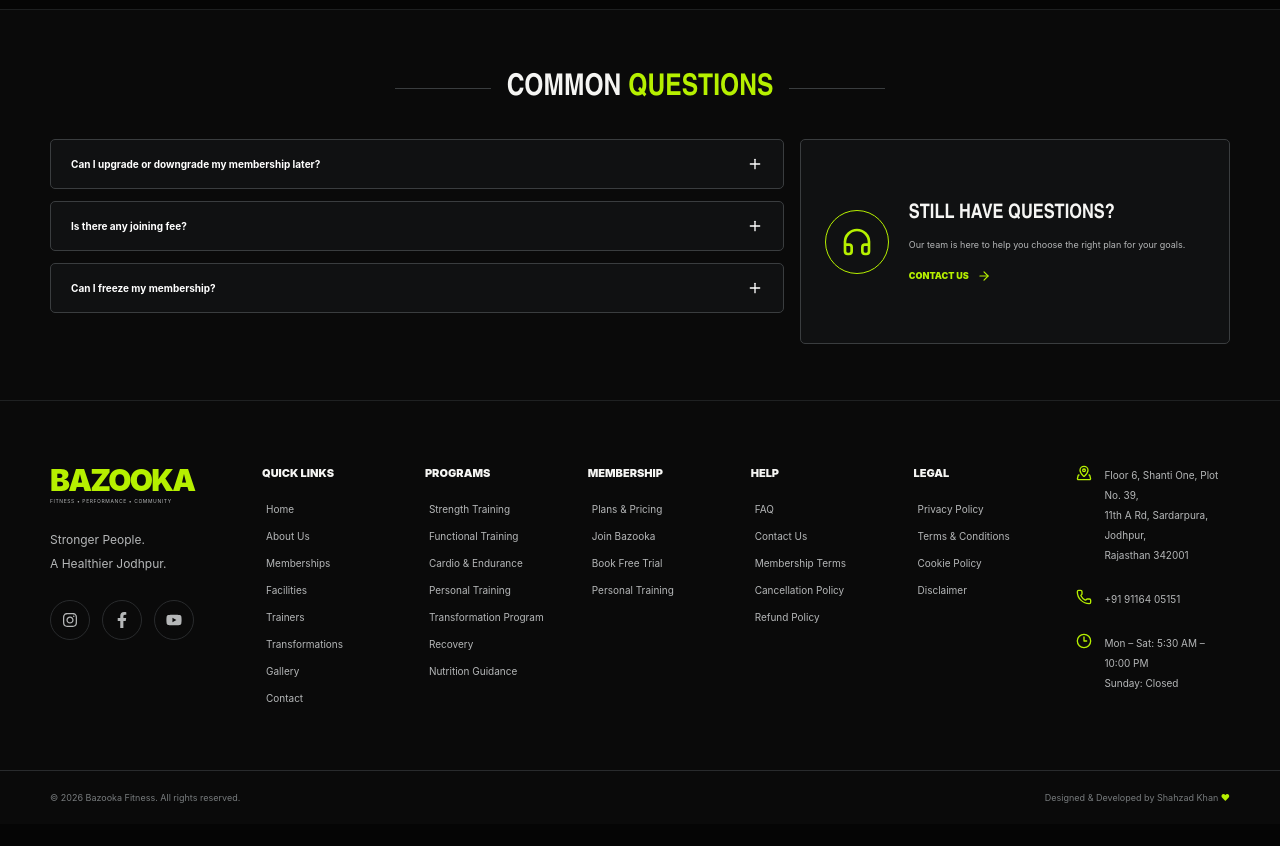
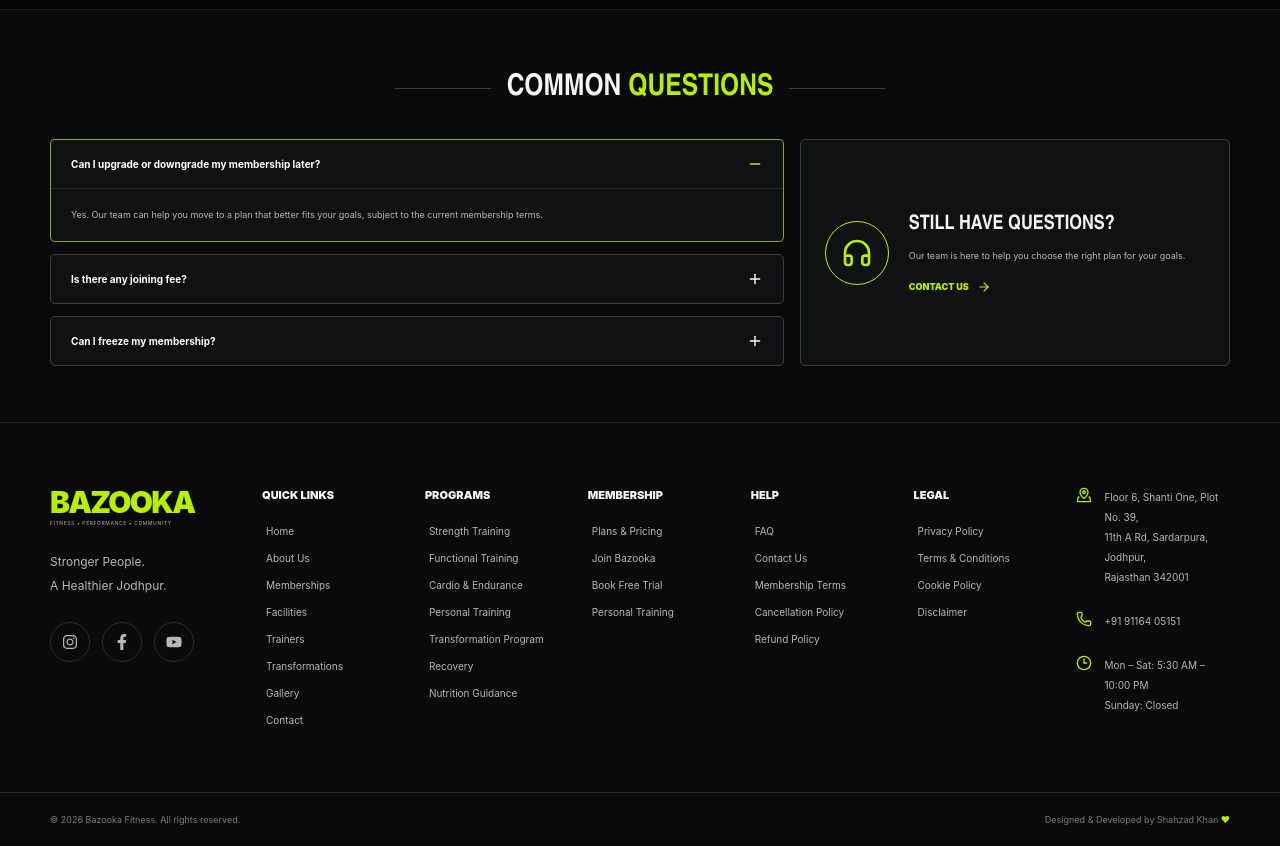
Before and after one commit to Shahzadkhanks19/bazooka-fitness, a Next.js app: page /memberships in a window 1280 px wide. Shown: the part 2300-3146 px from the top of the page. Before the commit the page ends 3124 px from the top, so only its background shows below. Built offline with nearby package versions, Linux system fonts and the light colour scheme.

Commit message:
fix: open first membership FAQ by default

```diff
--- a/components/memberships/faq-preview-section.tsx
+++ b/components/memberships/faq-preview-section.tsx
@@ -13,7 +13,7 @@ const faqs = [
 ] as const;
 
 export default function MembershipFaqPreview() {
-  const [open, setOpen] = useState<number | null>(null);
+  const [open, setOpen] = useState<number | null>(0);
 
   return (
     <section className="border-b border-bazooka-border/70 bg-bazooka-soft-black py-14">
@@ -29,9 +29,9 @@ export default function MembershipFaqPreview() {
             {faqs.map(([question, answer], index) => {
               const isOpen = open === index;
               return (
-                <motion.div key={question} {...reveal} transition={{ duration: .45, delay: index * .04 }} className="overflow-hidden rounded-[5px] border border-bazooka-border-strong bg-bazooka-surface">
+                <motion.div key={question} {...reveal} transition={{ duration: .45, delay: index * .04 }} className={`overflow-hidden rounded-[5px] border bg-bazooka-surface transition-colors ${isOpen ? "border-bazooka-lime/70" : "border-bazooka-border-strong"}`}>
                   <button type="button" onClick={() => setOpen(isOpen ? null : index)} className="flex w-full items-center justify-between gap-4 px-5 py-4 text-left text-[10px] font-bold text-white transition hover:text-bazooka-lime" aria-expanded={isOpen}>
-                    {question}{isOpen ? <Minus className="size-4 shrink-0" /> : <Plus className="size-4 shrink-0" />}
+                    {question}{isOpen ? <Minus className="size-4 shrink-0 text-bazooka-lime" /> : <Plus className="size-4 shrink-0" />}
                   </button>
                   <AnimatePresence initial={false}>{isOpen && <motion.div initial={{ height: 0, opacity: 0 }} animate={{ height: "auto", opacity: 1 }} exit={{ height: 0, opacity: 0 }} className="overflow-hidden"><p className="border-t border-bazooka-border px-5 py-4 text-[9px] leading-5 text-bazooka-text-secondary">{answer}</p></motion.div>}</AnimatePresence>
                 </motion.div>
```
